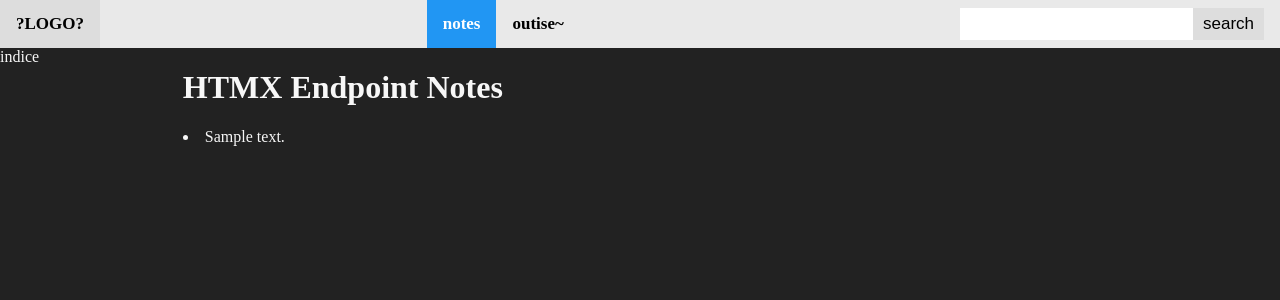
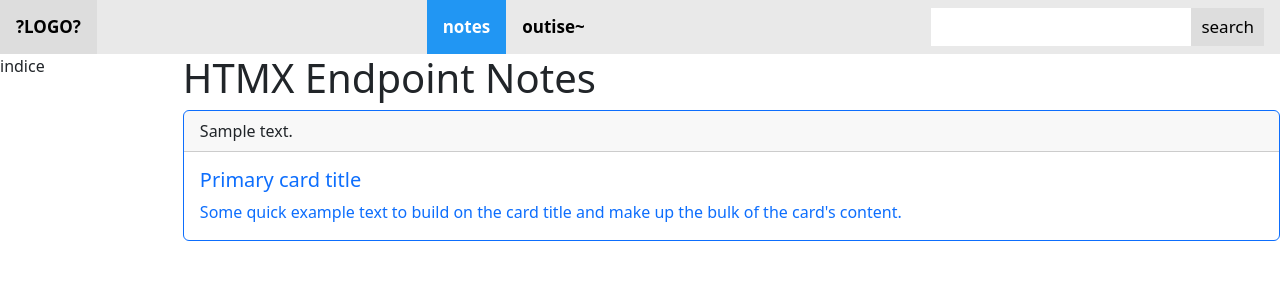
Before and after one commit to bhunao/notes, a FastAPI app: template templates/index.html in a window 1280 px wide. Shown: the top 300 px of the page. Run offline with FastAPI, Linux system fonts and the light colour scheme; the template is opened without the code that fills it: most values are stand-ins (such as "Sample title", 1, 10 or a date in 2020); some libraries are stand-ins or nearby versions.

Commit message:
fix db funcs

```diff
--- a/api/routes.py
+++ b/api/routes.py
@@ -4,6 +4,7 @@ from fastapi.responses import HTMLResponse
 from fastapi.templating import Jinja2Templates
 from functions import get_note_by_name, list_files_in_directory
 from api.database import get_notes_desc, create_note_desc, all_notes_desc
+
 
 router = APIRouter(prefix="/note", tags=["note"])
 templates = Jinja2Templates(directory="templates")
@@ -13,7 +14,6 @@ templates = Jinja2Templates(directory="templates")
 async def get_note(request: Request, name: str = None, edit: bool = False):
     if not name:
         n = all_notes_desc()
-        print(dir(n))
         return templates.TemplateResponse(
             "index.html", {
                 "request": request,
--- a/functions.py
+++ b/functions.py
@@ -3,6 +3,7 @@ import os
 
 directory_path = "../../notes/z/"
 note_names = []
+
 
 def list_files_in_directory(path):
     global note_names
@@ -14,6 +15,7 @@ def list_files_in_directory(path):
             new_notes_names.append(file)
     note_names = new_notes_names
     return file_list
+
 
 def get_note_by_name(name: str):
     name += ".md"
@@ -28,5 +30,4 @@ def get_note_by_name(name: str):
         return "not found"
 
 
-
 all_files = list_files_in_directory(directory_path)
--- a/templates/index.html
+++ b/templates/index.html
@@ -4,6 +4,7 @@
     <title>bhunao notes</title>
     <link href="{{ url_for('static', path='/style.css') }}" rel="stylesheet">
     <script src="https://unpkg.com/htmx.org@1.9.4" integrity="sha384-zUfuhFKKZCbHTY6aRR46gxiqszMk5tcHjsVFxnUo8VMus4kHGVdIYVbOYYNlKmHV" crossorigin="anonymous"></script>
+    <link href="https://cdn.jsdelivr.net/npm/bootstrap@5.3.1/dist/css/bootstrap.min.css" rel="stylesheet" integrity="sha384-4bw+/aepP/YC94hEpVNVgiZdgIC5+VKNBQNGCHeKRQN+PtmoHDEXuppvnDJzQIu9" crossorigin="anonymous">
   </head>
 
   <body>
@@ -21,6 +22,7 @@
           <datalist id="names">
             {% for note in notes_list %}
             <option value={{ note }}></option>
+
             {% endfor %}
           </datalist>
           <button type="submit">search</button>
@@ -44,7 +46,13 @@
               hx-target="#notes"
               hx-swap="innerHTML"
               hx-vals='{"name": "{{ note }}"}' >
-                               <li>{{ note }}</li>
+            <div class="card border-primary mb-3">
+              <div class="card-header">{{ note }}</div>
+              <div class="card-body text-primary">
+                <h5 class="card-title">Primary card title</h5>
+                <p class="card-text">Some quick example text to build on the card title and make up the bulk of the card's content.</p>
+              </div>
+            </div>
             </a>
             {% endfor %}
           </div>
@@ -52,5 +60,6 @@
       </div>
     </div>
 
+    <script src="https://cdn.jsdelivr.net/npm/bootstrap@5.3.1/dist/js/bootstrap.bundle.min.js" integrity="sha384-HwwvtgBNo3bZJJLYd8oVXjrBZt8cqVSpeBNS5n7C8IVInixGAoxmnlMuBnhbgrkm" crossorigin="anonymous"></script>
   </body>
 </html>
```
Also changed, not shown: api/database.py (+8 -7 lines). Lines whose indentation alone changed are shown as unchanged.
